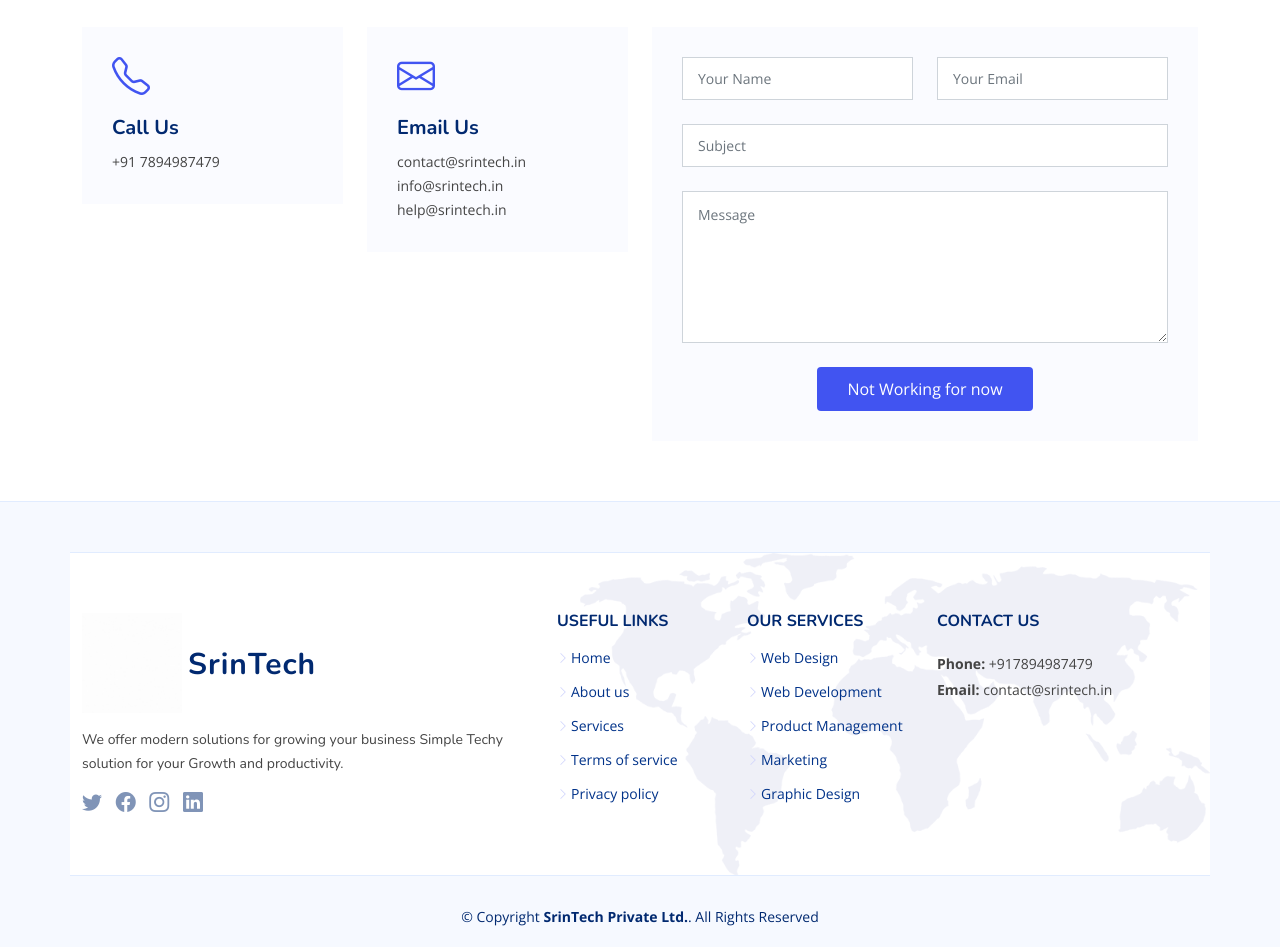
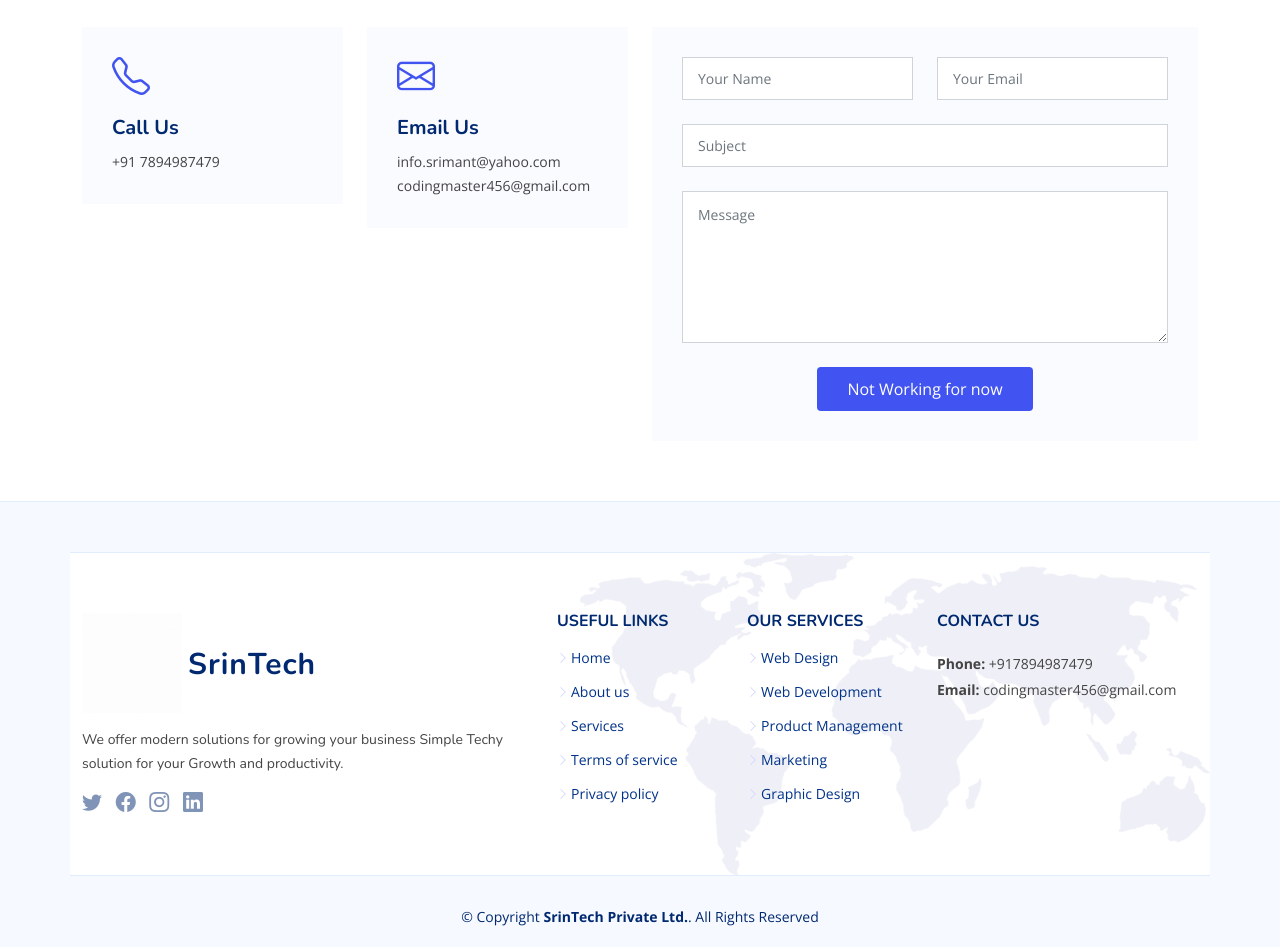
Before and after one commit to SKumar8080/srintech---null, a plain HTML site: page index.html in a window 1280 px wide. Shown: the part 4626-5573 px from the top of the page. Drawn offline with nearby package versions, Linux system fonts and the light colour scheme.

Commit message:
Add files via upload

```diff
--- a/index.html
+++ b/index.html
@@ -10,7 +10,7 @@
   <meta content="" name="keywords">
 
   <!-- Favicons -->
-  <link href="assets/img/new-logo.png" rel="icon">
+  <link href="assets/img/new-logo .png" rel="icon">
   <link href="assets/img/apple-touch-icon.png" rel="apple-touch-icon">
 
   <!-- Google Fonts -->
@@ -1030,7 +1030,7 @@
           <div class="col-lg-3 col-md-6 d-flex align-items-stretch" data-aos="fade-up" data-aos-delay="300">
             <div class="member">
               <div class="member-img">
-                <img src="" class="img-fluid" alt="">
+                <img src="assets\img\team\own-pic2.jpeg" class="img-fluid" alt="">
                 <div class="social">
                   <a href=""><i class="bi bi-twitter"></i></a>
                   <a href=""><i class="bi bi-facebook"></i></a>
@@ -1176,7 +1176,7 @@
                 <div class="info-box">
                   <i class="bi bi-envelope"></i>
                   <h3>Email Us</h3>
-                  <p>contact@srintech.in<br>info@srintech.in <br> help@srintech.in</p>
+                  <p>info.srimant@yahoo.com<br>codingmaster456@gmail.com</p>
                 </div>
               </div>
               <!---<div class="col-md-6">
@@ -1295,7 +1295,7 @@
             <p>
 
               <strong>Phone:</strong> +917894987479<br>
-              <strong>Email:</strong> contact@srintech.in<br>
+              <strong>Email:</strong> codingmaster456@gmail.com<br>
             </p>
 
           </div>
```
